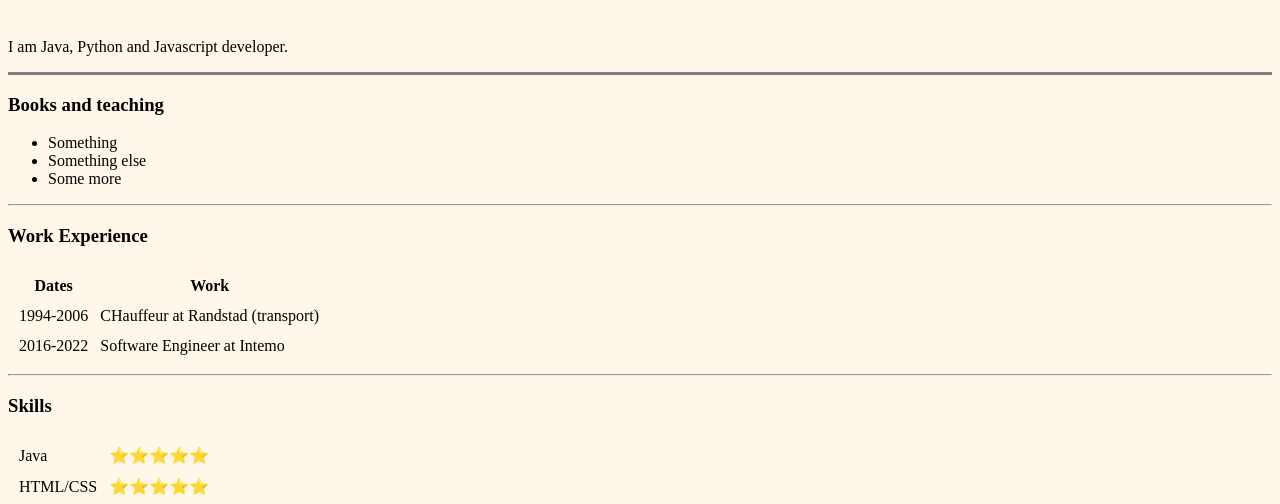
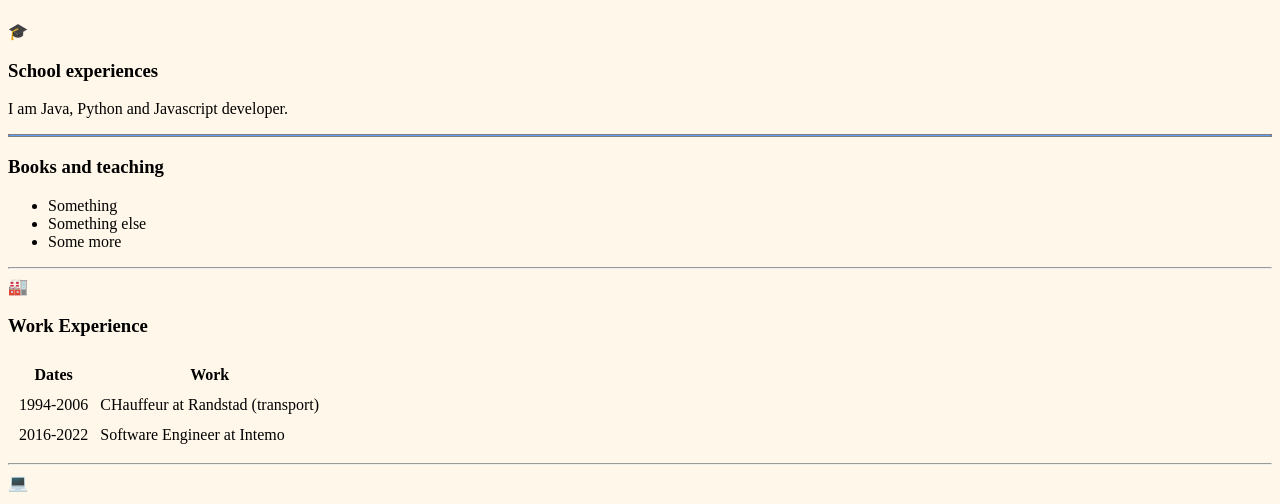
Before and after one commit to Tri3st/cv, a plain HTML site: page index.html in a window 1280 px wide. Shown: the part 232-736 px from the top of the page. Drawn offline with Linux system fonts and the light colour scheme.

Commit message:
more layout

```diff
--- a/index.html
+++ b/index.html
@@ -22,7 +22,7 @@
         </tr>
     </table>
 
-
+    <div>🎓</div><h3>School experiences</h3>
     <p>
         I am Java, Python and Javascript developer.
     </p>
@@ -36,7 +36,7 @@
 
     <hr>
 
-    <h3>Work Experience</h3>
+    <div>🏭</div><h3>Work Experience</h3>
 
     <table cellspacing="10">
         <thead>
@@ -60,7 +60,7 @@
 
     <hr>
 
-    <h3>Skills</h3>
+    <div>💻</div><h3>Skills</h3>
     <table cellspacing="10">
         <tbody>
             <tr>
--- a/style.css
+++ b/style.css
@@ -1,3 +1,7 @@
 body {
     background-color: #FFF7E9;
 }
+
+hr {
+    background-color: #5F9DF7;
+}
```
